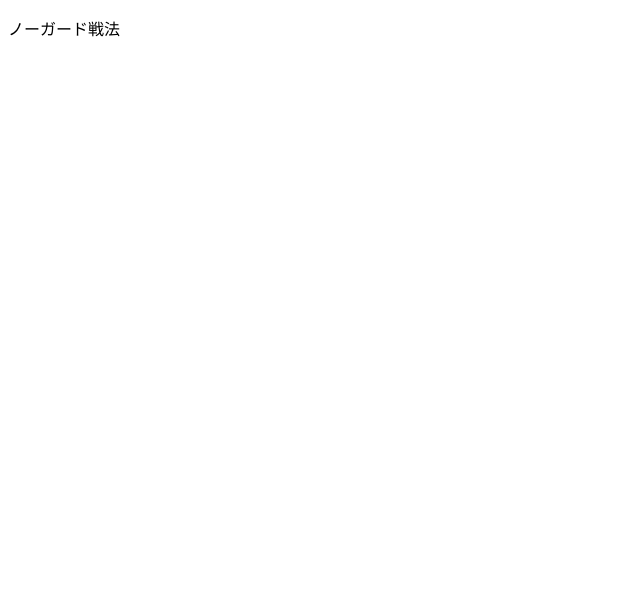
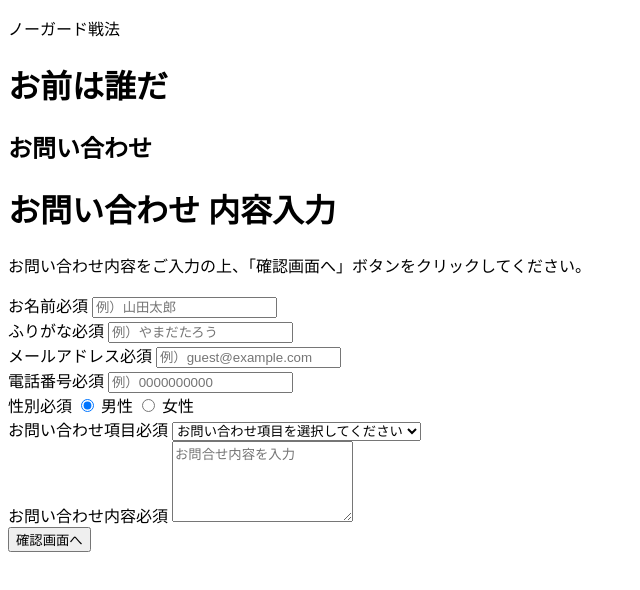
Before and after one commit to mirage46/the-next-episode, a plain HTML site: page index.html in a window 1280 px wide. Shown: the whole page, without its empty margins (0-640 px from the left). Drawn offline with Linux system fonts and the light colour scheme.

Commit message:
Update index.html

```diff
--- a/index.html
+++ b/index.html
@@ -4,8 +4,54 @@
 <head>
 	<meta charset="utf-8">
 	<title>choice is yours</title>
+	 <title>お問い合わせフォーム</title>
+<link rel="stylesheet" href="style.css">
+<script type="text/javascript" src="contact.js"></script>
 </head>
 <body>
 <p>ノーガード戦法</p>
+  <div><h1>お前は誰だ</h1></div>
+<div><h2>お問い合わせ</h2></div>
+<div>
+    <form action="confirm.php" method="post" name="form" onsubmit="return validate()">
+        <h1 class="contact-title">お問い合わせ 内容入力</h1>
+        <p>お問い合わせ内容をご入力の上、「確認画面へ」ボタンをクリックしてください。</p>
+        <div>
+            <div>
+                <label>お名前<span>必須</span></label>
+                <input type="text" name="name" placeholder="例）山田太郎" value="">
+            </div>
+            <div>
+                <label>ふりがな<span>必須</span></label>
+                <input type="text" name="furigana" placeholder="例）やまだたろう" value="">
+            </div>
+            <div>
+                <label>メールアドレス<span>必須</span></label>
+                <input type="text" name="email" placeholder="例）guest@example.com" value="">
+            </div>
+            <div>
+                <label>電話番号<span>必須</span></label>
+                <input type="text" name="tel" placeholder="例）0000000000" value="">
+            </div>
+            <div>
+                <label>性別<span>必須</span></label>
+                <input type="radio" name="sex" value="男性" checked> 男性
+                <input type="radio" name="sex" value="女性"> 女性
+            </div>
+            <div>
+                <label>お問い合わせ項目<span>必須</span></label>
+                <select name="item">
+                    <option value="">お問い合わせ項目を選択してください</option>
+                    <option value="ご質問・お問い合わせ">ご質問・お問い合わせ</option>
+                    <option value="ご意見・ご感想">ご意見・ご感想</option>
+                </select>
+            </div>
+            <div>
+                <label>お問い合わせ内容<span>必須</span></label>
+                <textarea name="content" rows="5" placeholder="お問合せ内容を入力"></textarea>
+            </div>
+        </div>
+        <button type="submit">確認画面へ</button>
+    </form>
 </body>
 </html>
```
